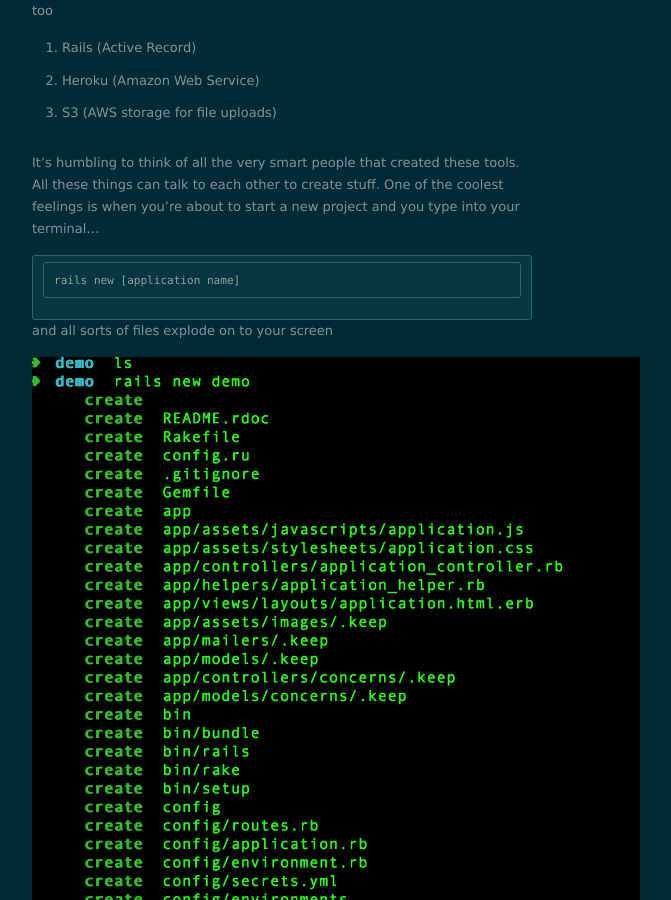
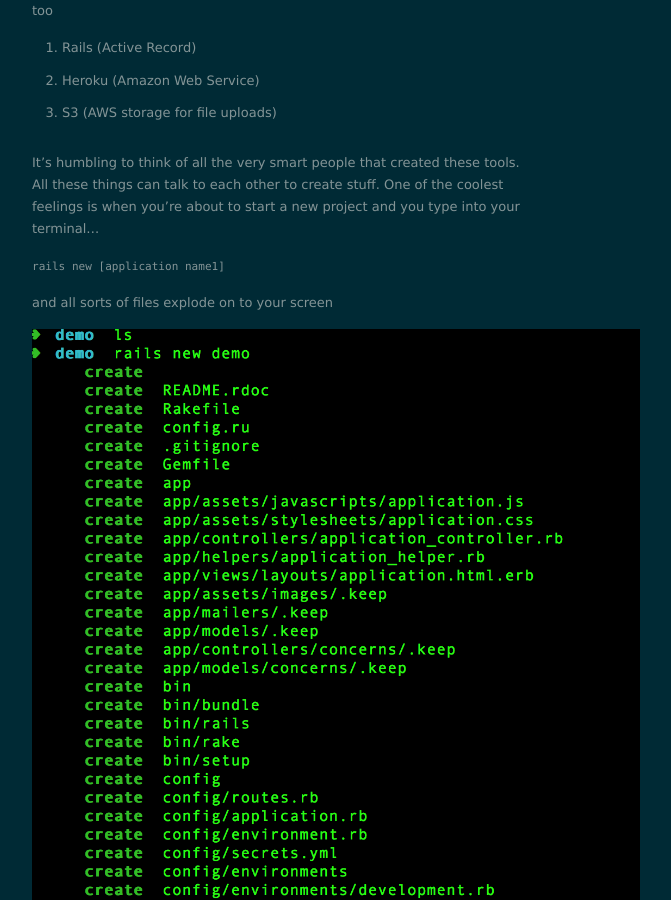
Before and after one commit to calderete/blog.github.io, a Jekyll site: the page built from _posts/2015-12-20-Finished-at-the-Iron-Yard.md, in a window 1280 px wide and 900 px high, scrolled down 2331 px. Shown: the whole window, without its empty margins (358-1029 px from the left). Built offline with Jekyll 4.4.1, drawn with Linux system fonts in a browser that asks for light colours; nearby versions of some CDN libraries.

Commit message:
using html code tags

```diff
--- a/_posts/2015-12-20-Finished-at-the-Iron-Yard.md
+++ b/_posts/2015-12-20-Finished-at-the-Iron-Yard.md
@@ -51,8 +51,8 @@ And here are some of the random technologies we have been introduced too
 
 It's humbling to think of all the very smart people that created these tools. All these things can talk to each other to create stuff. One of the coolest feelings is when you're about to start a new project and you type into your terminal...
 
-    rails new [application name]
-
+<pre><code>rails new [application name1]
+</code></pre>
 and all sorts of files explode on to your screen
 
 <img src="/images/railsnew.png" style="height: 800px;"/>
```
